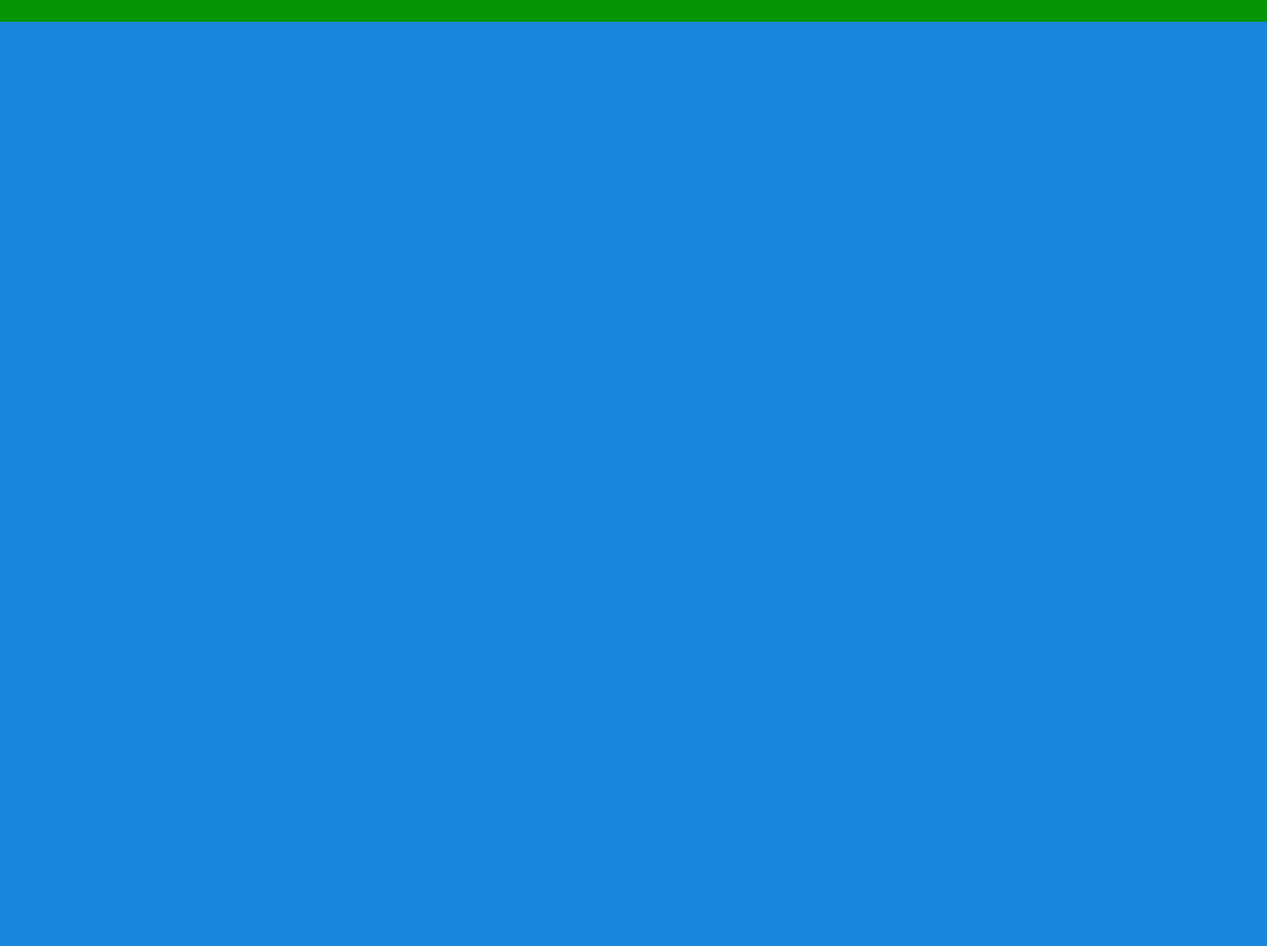
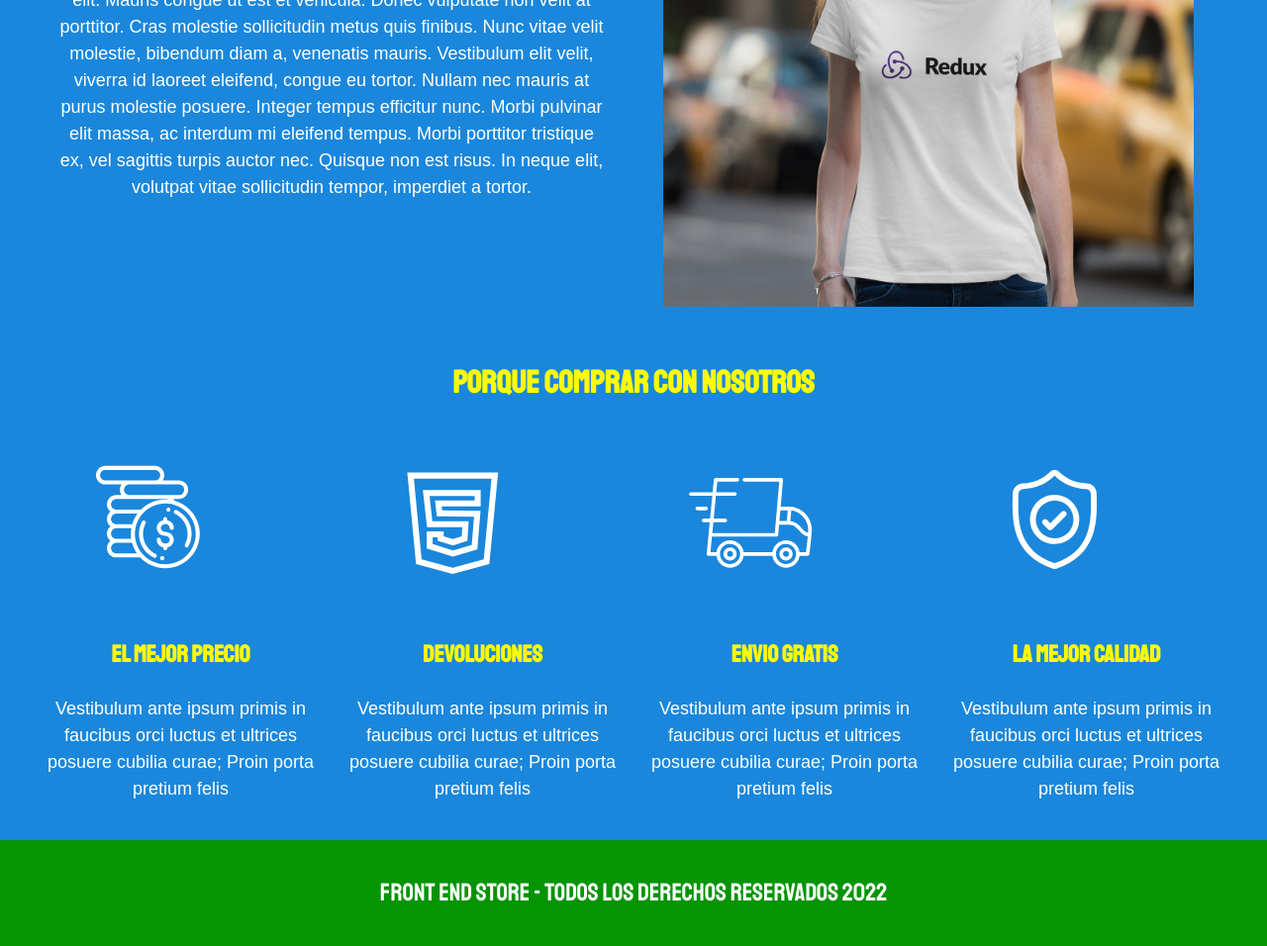
Before and after one commit to YACUERVO/pagina_web_tienda_camisas, a plain HTML site: page nosotros.html in a window 1280 px wide. Shown: the part 443-1399 px from the top of the page at 99% size. Before the commit the page ends 800 px from the top, so only its background shows below. Drawn offline with Linux system fonts and the light colour scheme.

Commit message:
tercer archivo

```diff
--- a/CSS/style.css
+++ b/CSS/style.css
@@ -38,6 +38,7 @@ p {
     font-size: 1.8rem;
     font-family: Arial, Helvetica, sans-serif;
     color: var(--blanco);
+    text-align: center;
 }
 
 a {
@@ -144,8 +145,8 @@ h3 {
     /* separacion entre filas */
 }
 
-@media (min-width: 780px) {
-    /* para pantallas superiore de 780 px */
+@media (min-width: 768px) {
+    /* para pantallas superiore de 768 px */
     .grid {
         grid-template-columns: repeat(3, 1fr);
     }
@@ -179,3 +180,69 @@ h3 {
     text-align: center;
     line-height: 1.2;
 }
+
+
+/* Graficos */
+
+.grafico {
+    min-height: 30rem;
+    background-repeat: no-repeat;
+    background-size: cover;
+    /* muestra el tamaño de la imagen dentro del contenedor */
+}
+
+.grafico--camisas {
+    grid-row: 2 / 3;
+    grid-column: 1 / 3;
+    background-image: url(../img/grafico1.jpg);
+    /* para pocisionar dentro el layaut de grid  */
+    /*  especifica el tamaño y la ubicación de un elemento de la cuadrícula dentro de la fila de la cuadrícula contribuyendo con una línea*/
+}
+
+.grafico--node {
+    background-image: url(../img/grafico2.jpg);
+    grid-column: 1 / 3;
+    grid-row: 8 / 9;
+    /* Estilo para cuando sea en un celular */
+}
+
+@media (min-width: 768px) {
+    .grafico--node {
+        grid-row: 5 / 6;
+        grid-column: 2 / 4;
+        /* un media query para pantallas de 780 px hacia adelante */
+    }
+}
+
+
+/* Pagina Nosotros */
+
+@media (min-width: 768px) {
+    .nosotros {
+        display: grid;
+        grid-template-columns: repeat(2, 1fr);
+        column-gap: 2rem;
+    }
+    .seccion {
+        display: grid;
+        grid-template-columns: repeat(4, 1fr);
+        column-gap: 2rem;
+    }
+}
+
+.nosotros__paragrafo {
+    text-align: center;
+}
+
+.nosotros__paragrafo:first-of-type {
+    margin-top: 0;
+}
+
+.nosotros__paragrafo,
+.nosotros__imagen {
+    margin: 2rem;
+}
+
+.nosotros__imagen {
+    width: 100%;
+}
--- a/nosotros.html
+++ b/nosotros.html
@@ -27,8 +27,50 @@
         <a class="navegacion__enlace navegacion__enlace--activo " href="nosotros.html ">Nosotros</a>
     </nav>
 
-    <main class="contenedor "></main>
-    <h1>Nosotros</h1>
+    <main class="contenedor ">
+    <h1>Sobre Nosotros</h1>
+       <div class="nosotros ">
+            <div class="nosotros__paragrafo ">
+                <p>Lorem ipsum dolor sit amet, consectetur adipiscing elit. Mauris eu faucibus lacus. orem ipsum dolor sit amet, consectetur adipiscing elit. Mauris congue ut est et vehicula. Donec vulputate non velit at porttitor. Cras molestie sollicitudin metus quis finibus. Nunc vitae velit molestie, bibendum diam a, venenatis mauris. Vestibulum elit velit, viverra id laoreet eleifend, congue eu tortor. Nullam nec mauris at purus molestie posuere. Integer tempus efficitur nunc. Morbi pulvinar elit massa, ac interdum mi eleifend tempus. Morbi porttitor tristique ex, vel sagittis turpis auctor nec. Quisque non est risus. In neque elit, volutpat vitae sollicitudin tempor, imperdiet a tortor.</p>
+            </div>
+            <div class="nosotros__imagen ">
+                <img src="img/nosotros.jpg " alt=" cargando imagen de nostros ">
+            </div>
+        </div>
+    </main>
+
+    <section>
+        <h2>Porque Comprar Con Nosotros</h2>
+    <div class="contenedor seccion ">
+            <div class="seccion__items ">
+                <img src="img/icono_1.png " alt="cargando imagen ">
+                <h3>El mejor Precio</h3>
+                <p>Vestibulum ante ipsum primis in faucibus orci luctus et ultrices posuere cubilia curae; Proin porta pretium felis</p>
+
+            </div>
+            <div class="seccion__items ">
+                <img src="img/icono_2.png " alt="cargando imagen ">
+                <h3>Devoluciones</h3>
+                <p>Vestibulum ante ipsum primis in faucibus orci luctus et ultrices posuere cubilia curae; Proin porta pretium felis</p>
+
+            </div>
+            <div class="seccion__items ">
+                <img src="img/icono_3.png " alt="cargando imagen ">
+                <h3>Envio Gratis</h3>
+                <p>Vestibulum ante ipsum primis in faucibus orci luctus et ultrices posuere cubilia curae; Proin porta pretium felis</p>
+
+            </div>
+            <div class="seccion__items ">
+                <img src="img/icono_4.png " alt="cargando imagen ">
+                <h3>La Mejor Calidad</h3>
+                <p>Vestibulum ante ipsum primis in faucibus orci luctus et ultrices posuere cubilia curae; Proin porta pretium felis</p>
+
+            </div>
+    </div>
+
+    </section>
+
+
 
     <footer class="footer ">
         <p class="footer__texto ">Front End Store - Todos los derechos  reservados 2022</p>
```
Also changed, not shown: index.html (+2 -0 lines).
